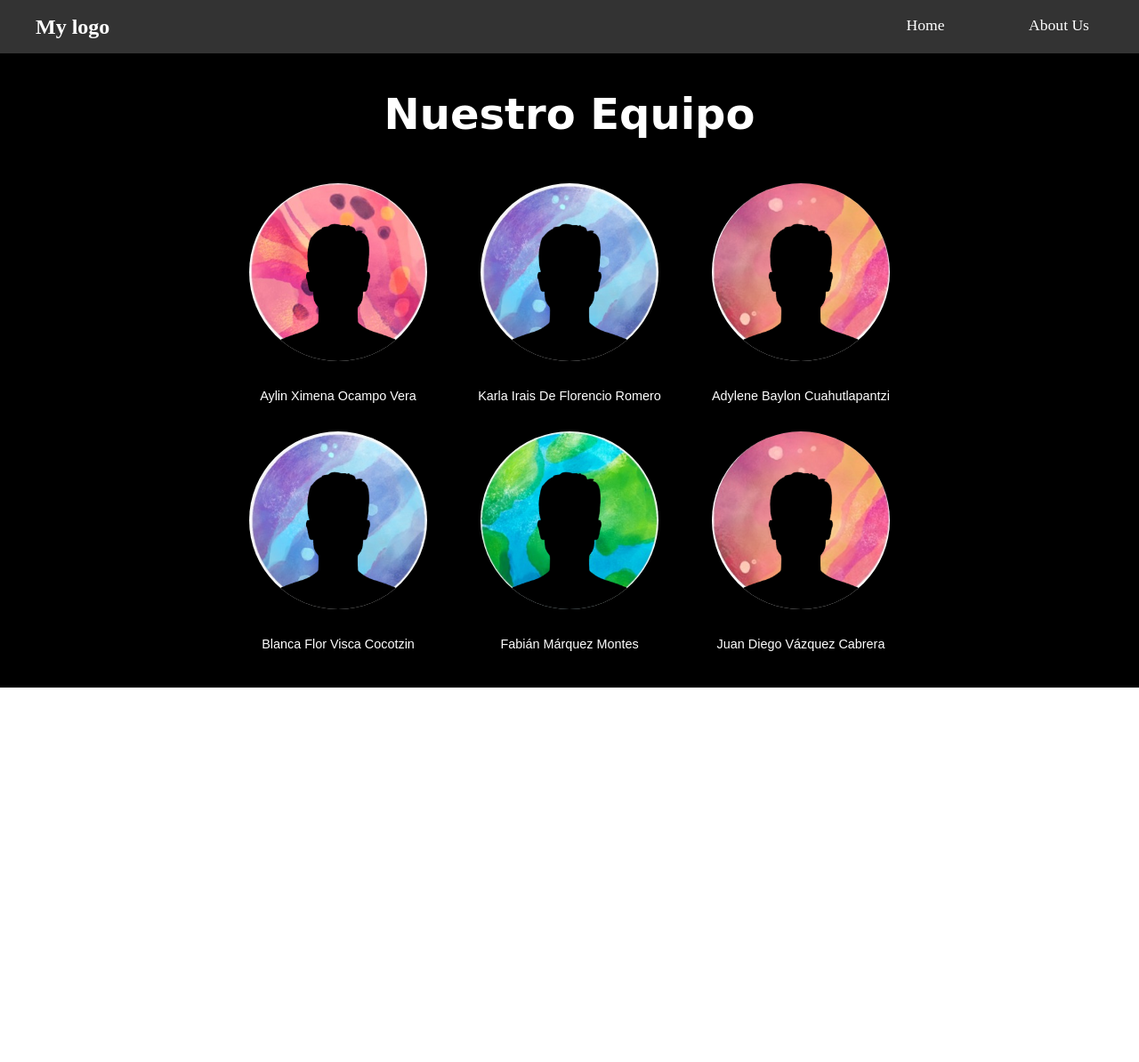
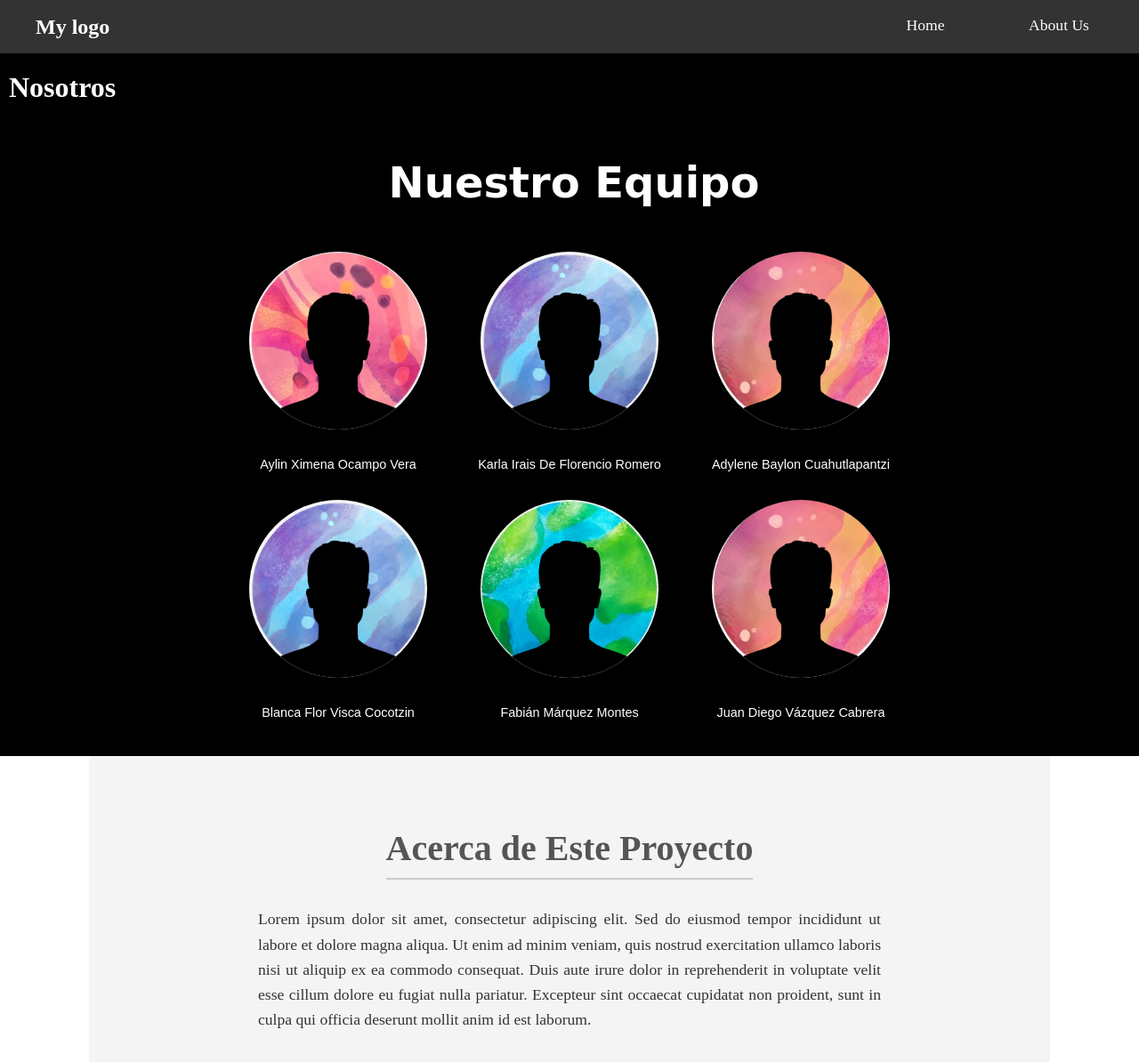
Before and after one commit to fabian-montes/NASAHackathon, a React (Vite) app in the folder frontend/: page /about in a window 1280 px wide. Shown: the top 1194 px of the page at 89% size. Before the commit the page ends 800 px from the top, so only its background shows below. Built offline with nearby package versions, Linux system fonts and the light colour scheme.

Commit message:
about us funcional

```diff
--- a/frontend/src/components/About.jsx
+++ b/frontend/src/components/About.jsx
@@ -1,11 +1,14 @@
 import React from 'react';
 import ProfileCard from './ProfileCard';
 import MeetOurTeamSection from './MeetOurTeamSection';
+import AboutProjectSection from './AboutProjectSection';
 
 function About() {
   return (
     <>
+      <h1>Nosotros</h1>
       <MeetOurTeamSection/>
+      <AboutProjectSection/>
     </>
   );
 }
--- /dev/null
+++ b/frontend/src/components/AboutProjectSection.jsx
@@ -0,0 +1,23 @@
+// AboutProjectSection.jsx
+import React from 'react';
+import '../css/AboutProjectSection.css'; // Importa el CSS
+
+const AboutProjectSection = () => {
+  const description = `
+    Lorem ipsum dolor sit amet, consectetur adipiscing elit. Sed do eiusmod tempor
+    incididunt ut labore et dolore magna aliqua. Ut enim ad minim veniam, quis
+    nostrud exercitation ullamco laboris nisi ut aliquip ex ea commodo consequat.
+    Duis aute irure dolor in reprehenderit in voluptate velit esse cillum dolore
+    eu fugiat nulla pariatur. Excepteur sint occaecat cupidatat non proident,
+    sunt in culpa qui officia deserunt mollit anim id est laborum.
+  `;
+
+  return (
+    <section className="about-project-container">
+      <h2>Acerca de Este Proyecto</h2>
+      <p className="project-description">{description.trim()}</p>
+    </section>
+  );
+};
+
+export default AboutProjectSection;
--- /dev/null
+++ b/frontend/src/css/AboutProjectSection.css
@@ -0,0 +1,30 @@
+.about-project-container {
+  /* Fondo para contrastar con el negro de la sección "Meet Our Team" */
+  background-color: #f4f4f4; /* Gris claro */
+  color: #333; /* Texto oscuro */
+
+  /* Espaciado interno */
+  padding: 80px 40px;
+
+  /* Centrar el contenido y limitar el ancho para mejor lectura */
+  max-width: 1000px;
+  margin: 0 auto;
+  text-align: center;
+}
+
+.about-project-container h2 {
+  font-size: 2.5em;
+  color: #555; /* Un tono de gris para el encabezado */
+  margin-bottom: 30px;
+  border-bottom: 2px solid #ccc; /* Separador sutil */
+  padding-bottom: 10px;
+  display: inline-block; /* Ajusta el ancho de la línea al texto */
+}
+
+.project-description {
+  font-size: 1.1em;
+  line-height: 1.6; /* Mayor interlineado para facilitar la lectura */
+  text-align: justify; /* Justifica el texto para un bloque limpio */
+  margin: 0 auto;
+  max-width: 700px; /* Limita el ancho de la columna de texto */
+}
--- a/frontend/src/index.css
+++ b/frontend/src/index.css
@@ -3,3 +3,10 @@
   padding: 0;
   /* width: 100%; */
 }
+
+h1 {
+  background-color: #000;
+  color: #fff;
+  padding-top: 20px;
+  padding-left: 10px;
+}
```
